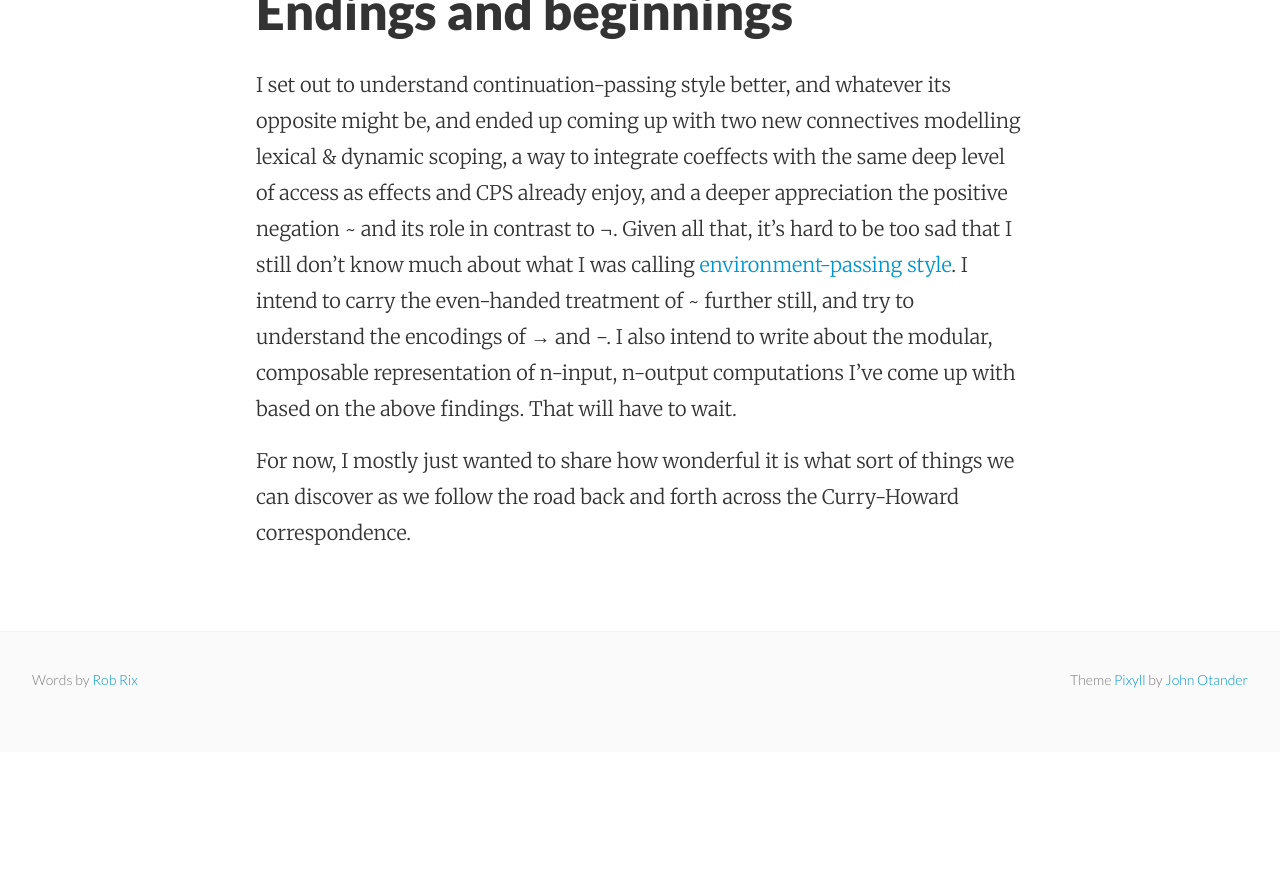
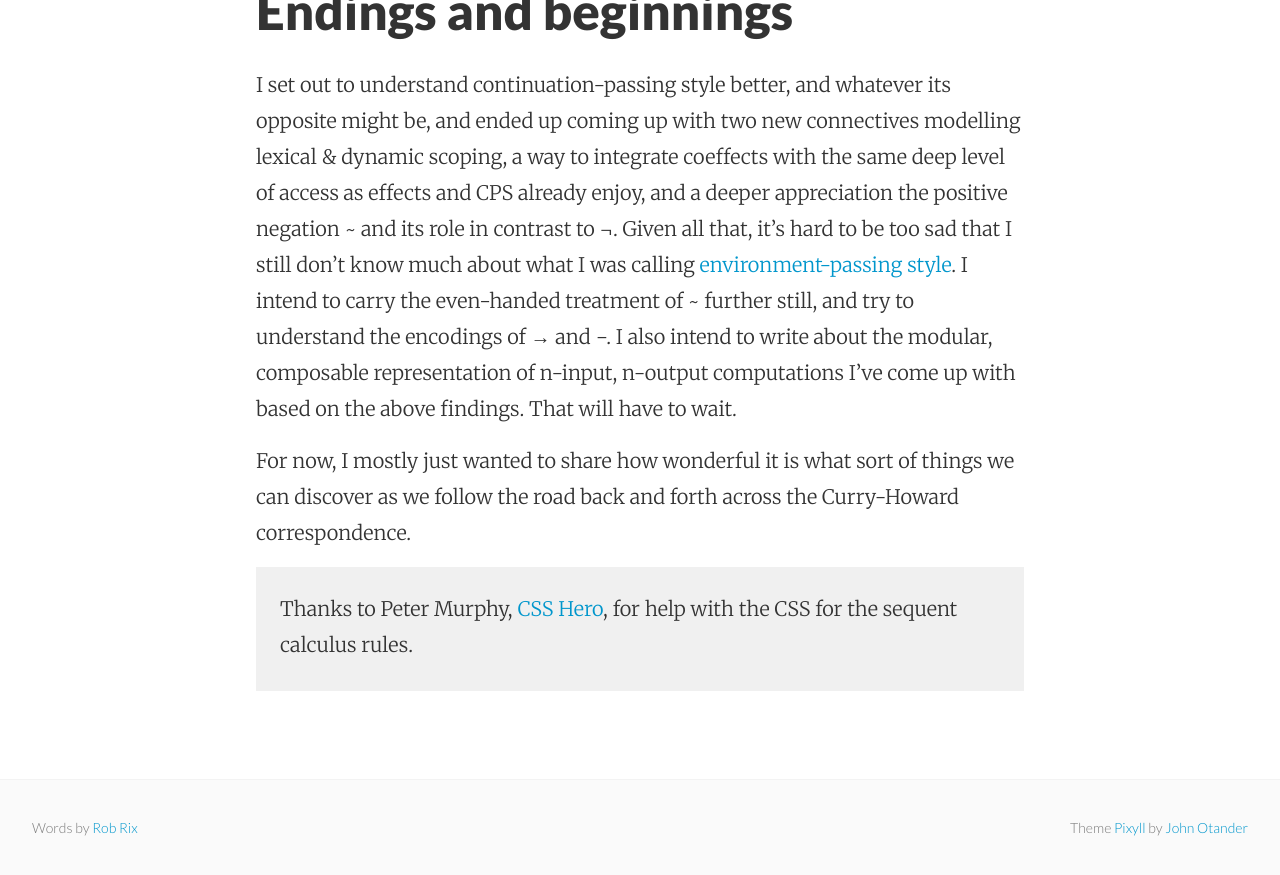
Before and after one commit to robrix/robrix.github.io, a Jekyll site: the page docs/posts/2021-07-28-when-howard-met-curry/index.html, which Jekyll copies as it is, in a window 1280 px wide and 900 px high, scrolled down 11400 px. Shown: the top 875 px of the window. Built offline with Jekyll 4.4.1, drawn with Linux system fonts in a browser that asks for light colours; before the commit the page ends 12152 px from its top, so only the background shows below that.

Commit message:
Thank you!

```diff
--- a/docs/feed.xml
+++ b/docs/feed.xml
@@ -519,7 +519,10 @@ assertion
 <p>This also sheds some light on the contrast between the two assertions. ✓A holds an A, along with a continuation from R. (I’m not exactly certain what that means, just yet.) ¬̷A, on the other hand, may close over an A, or it may <em>construct</em> one from E. In other words, ¬̷A models dynamically-scoped variables, and ✓A models lexically-scoped ones. And while ¬̷A may look partial at first blush, it‘s important to remember that while the logical rules don’t (currently) encode this fact, E needn’t be the same for every sequent any more than R need be. (<code>reset</code>, for example, allows the conclusion’s R to vary from the premise’s.)</p>
 <h2 id="endings-and-beginnings">Endings and beginnings</h2>
 <p>I set out to understand continuation-passing style better, and whatever its opposite might be, and ended up coming up with two new connectives modelling lexical &amp; dynamic scoping, a way to integrate coeffects with the same deep level of access as effects and CPS already enjoy, and a deeper appreciation the positive negation ~ and its role in contrast to ¬. Given all that, it’s hard to be too sad that I still don’t know much about what I was calling <a href="/posts/2021-07-08-environment-passing-style/">environment-passing style</a>. I intend to carry the even-handed treatment of ~ further still, and try to understand the encodings of → and −. I also intend to write about the modular, composable representation of n-input, n-output computations I’ve come up with based on the above findings. That will have to wait.</p>
-<p>For now, I mostly just wanted to share how wonderful it is what sort of things we can discover as we follow the road back and forth across the Curry-Howard correspondence.</p>]]></summary>
+<p>For now, I mostly just wanted to share how wonderful it is what sort of things we can discover as we follow the road back and forth across the Curry-Howard correspondence.</p>
+<aside>
+<p>Thanks to Peter Murphy, <a href="https://twitter.com/ptrfrncsmrph/status/1420749056125685762">CSS Hero</a>, for help with the CSS for the sequent calculus rules.</p>
+</aside>]]></summary>
 </entry>
 <entry>
     <title>Sequent Calculi and Metacircularity</title>
--- a/docs/posts/2021-07-28-when-howard-met-curry/index.html
+++ b/docs/posts/2021-07-28-when-howard-met-curry/index.html
@@ -568,6 +568,9 @@ assertion
 <h2 id="endings-and-beginnings">Endings and beginnings</h2>
 <p>I set out to understand continuation-passing style better, and whatever its opposite might be, and ended up coming up with two new connectives modelling lexical &amp; dynamic scoping, a way to integrate coeffects with the same deep level of access as effects and CPS already enjoy, and a deeper appreciation the positive negation ~ and its role in contrast to ¬. Given all that, it’s hard to be too sad that I still don’t know much about what I was calling <a href="../../posts/2021-07-08-environment-passing-style/">environment-passing style</a>. I intend to carry the even-handed treatment of ~ further still, and try to understand the encodings of → and −. I also intend to write about the modular, composable representation of n-input, n-output computations I’ve come up with based on the above findings. That will have to wait.</p>
 <p>For now, I mostly just wanted to share how wonderful it is what sort of things we can discover as we follow the road back and forth across the Curry-Howard correspondence.</p>
+<aside>
+<p>Thanks to Peter Murphy, <a href="https://twitter.com/ptrfrncsmrph/status/1420749056125685762">CSS Hero</a>, for help with the CSS for the sequent calculus rules.</p>
+</aside>
 </article>
 
       </div>
```
Also changed, not shown: posts/2021-07-28-when-howard-met-curry.md (+6 -0 lines).
